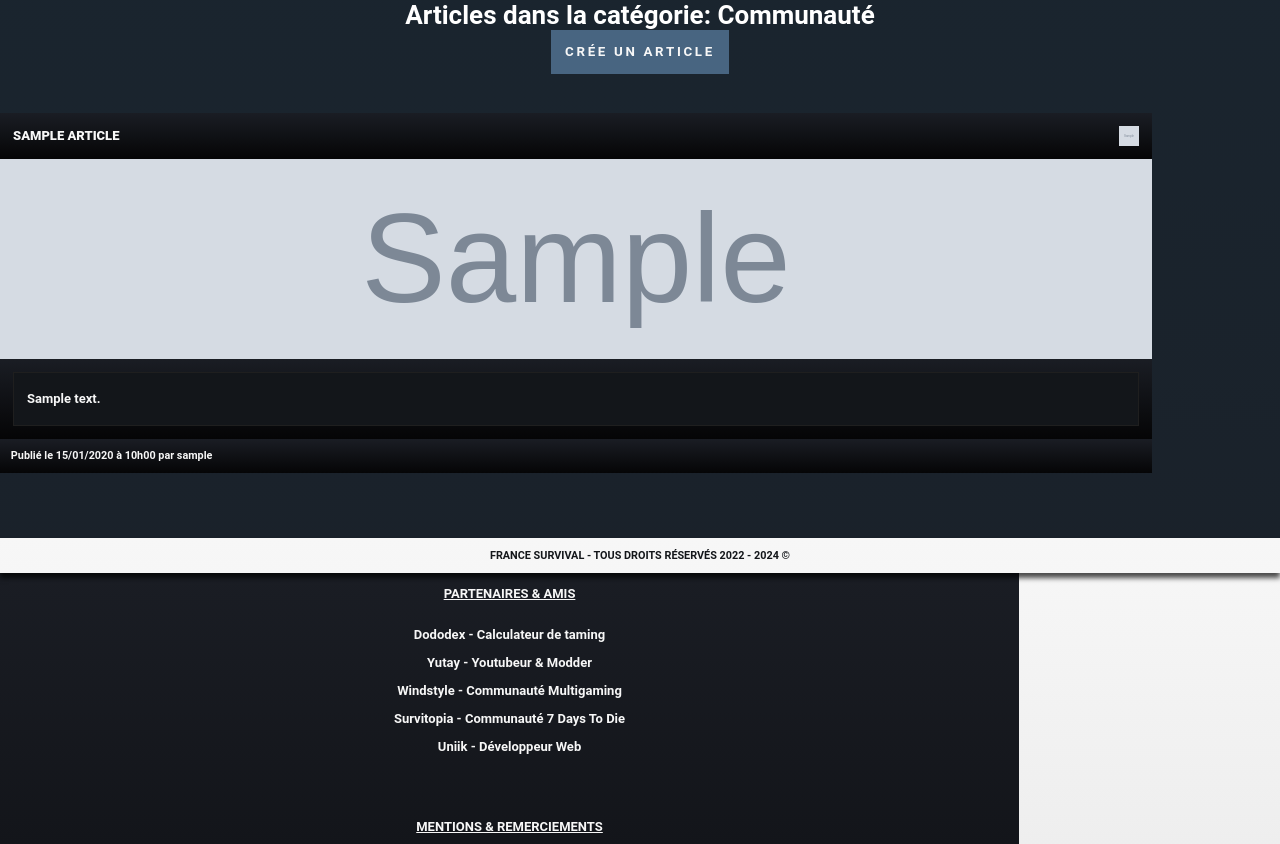
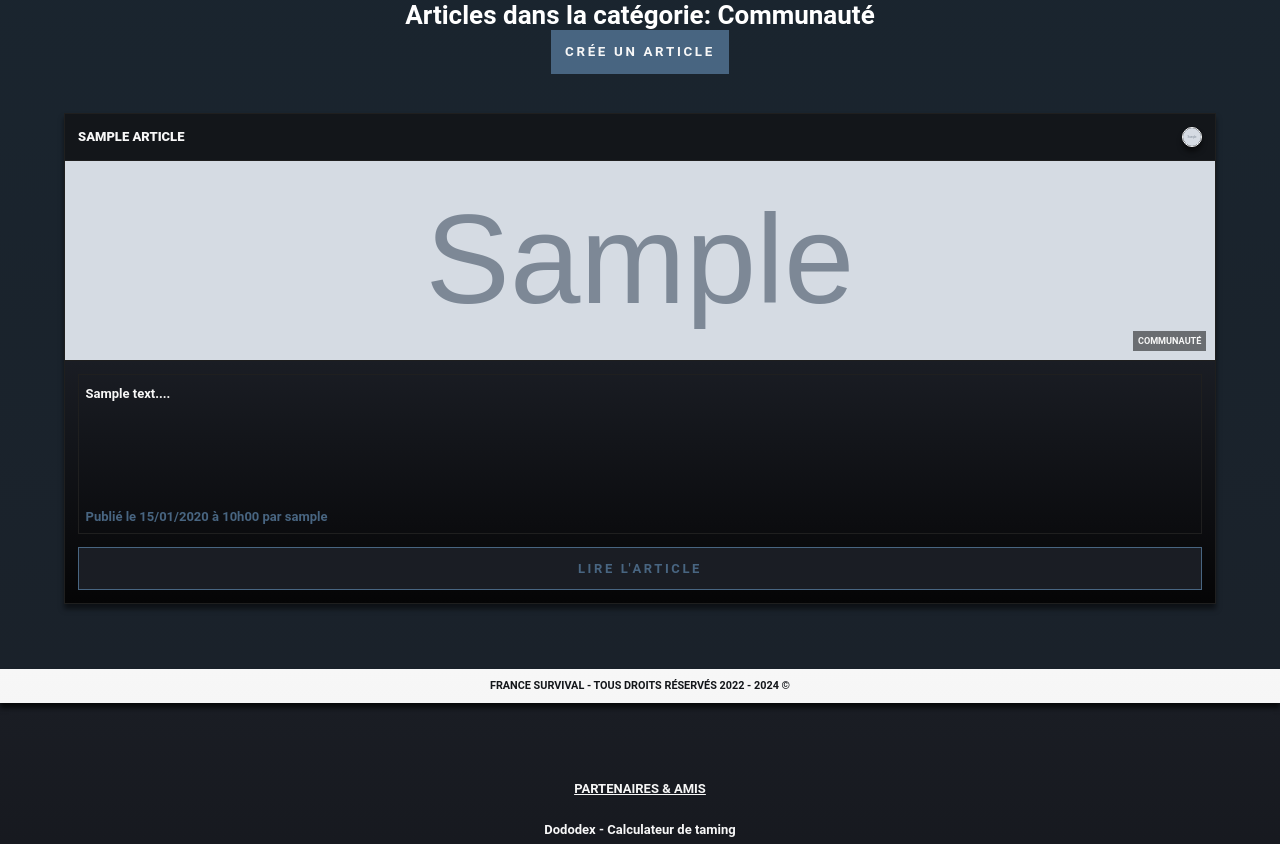
Before and after one commit to xamayca/PROJET-DE-FORMATION-PHP, a PHP site: page /actualites-communaute in a window 1280 px wide. Shown: the part 95-939 px from the top of the page. Run offline with PHP 8.4, Linux system fonts and the light colour scheme; data comes from the database, SQL or seed files in the repository; tables that the repository leaves empty hold one stand-in row (values such as "Sample post"); grey boxes marked "Sample" are stand-in pictures; some libraries are stand-ins or nearby versions.

Commit message:
probleme routeur non dynamique

```diff
--- a/controllers/ArticlesController.php
+++ b/controllers/ArticlesController.php
@@ -109,7 +109,7 @@ class ArticlesController
         $categories = $article->getCategoriesList();
 
         require_once '../views/elements/header.php';
-        require_once '../views/pages/articles/create-article.php';
+        require_once '../views/pages/articles/create.php';
         require_once '../views/elements/footer.php';
     }
 
@@ -135,9 +135,44 @@ class ArticlesController
                 $_SESSION['warning'] = $messageManager->getMessage('error', 'no_article_found');
             }
             require_once '../views/elements/header.php';
-            require_once '../views/pages/articles/display-articles.php';
+            require_once '../views/pages/articles/list.php';
             require_once '../views/elements/footer.php';
 
         }
     }
+
+    public function displayArticle($params)
+    {
+        // VERIFIER SI UN ID D'ARTICLE EST FOURNI DANS L'URL //
+        if (isset($params[0])) {
+            $articleId = $params[0];
+
+            // Instancie les gestionnaires nécessaires
+            $messageManager = new MessageManager();
+            $article = new Article();
+
+            // RECUPERE LES DONNEES DE L'ARTICLE PAR SON ID //
+            $articleData = $article->getArticleById($articleId);
+
+            // SI L'ARTICLE EXISTE //
+            if ($articleData) {
+                require_once '../views/elements/header.php';
+                require_once '../views/pages/articles/article.php';
+                require_once '../views/elements/footer.php';
+            } else {
+                // SI L'ARTICLE N'EXISTE PAS, REDIRIGE VERS LA PAGE D'ACCUEIL
+                $_SESSION['warning'] = $messageManager->getMessage('error', 'no_article_found');
+                header('Location: /');
+                // ON ARRÊTE L'EXÉCUTION DU SCRIPT //
+                exit;
+            }
+        } else {
+            // SI AUCUN ID D'ARTICLE N'EST FOURNI, REDIRIGE VERS LA PAGE D'ACCUEIL
+            $messageManager = new MessageManager();
+            $_SESSION['warning'] = $messageManager->getMessage('error', 'unexpected_error');
+            header('Location: /');
+            // ON ARRÊTE L'EXÉCUTION DU SCRIPT //
+            exit;
+        }
+    }
 }
--- a/models/article.php
+++ b/models/article.php
@@ -6,19 +6,12 @@ require_once '../utils/messages-manager.php';
 class Article
 {
     private $pdo;
-    private $id;
     private $title;
     private $content;
     private $cover;
     private $authorAvatar;
-    private $date;
     private $id_users;
     private $id_articles_categories;
-    /**
-     * @var mixed
-     */
-
-
 
     /** MÉTHODE POUR INITIALISER LA CONNEXION A LA BASE DE DONNÉES */
     public function __construct()
@@ -95,7 +88,7 @@ class Article
     {
         try {
             // PREPARATION DE LA REQUETE //
-            $sql = 'SELECT `gt3f5b_articles`.`id`, `title`,`content`,`views`,`cover`, DATE_FORMAT(`date`, "le %d/%m/%Y à %Hh%i") AS published_date_fr, `id_users`, `name`, `gt3f5b_users`.`username` AS author, `gt3f5b_users`.`avatar` AS authorAvatar FROM `gt3f5b_articles`
+            $sql = 'SELECT `gt3f5b_articles`.`id`, `title`, SUBSTR(`content`, 1, 100) AS `content`, `views`, `cover`, DATE_FORMAT(`date`, "le %d/%m/%Y à %Hh%i") AS published_date_fr, `id_users`, `name`, `gt3f5b_users`.`username` AS author, `gt3f5b_users`.`avatar` AS authorAvatar FROM `gt3f5b_articles`
             INNER JOIN `gt3f5b_articles_categories` ON `id_articles_categories` = `gt3f5b_articles_categories`.`id`
             INNER JOIN `gt3f5b_users` ON `gt3f5b_articles`.`id_users` = `gt3f5b_users`.`id`
             WHERE `id_articles_categories` = :category';
@@ -105,6 +98,28 @@ class Article
 
             // FETCH ALL RETOURNE UN TABLEAU CONTENANT TOUTES LES LIGNES DE LA TABLE //
             return $req->fetchAll(PDO::FETCH_OBJ);
+        } catch (PDOException $e) {
+            $this->handleDatabaseError();
+            // ON ARRÊTE L'EXÉCUTION DU SCRIPT //
+            exit();
+        }
+    }
+
+    /** MÉTHODE POUR RÉCUPÉRER UN ARTICLE PAR SON ID */
+    public function getArticleById()
+    {
+        try {
+            // PRÉPARE LA REQUETE //
+            $sql = 'SELECT `gt3f5b_articles`.`id`, `title`, `content`, `views`, `cover`, DATE_FORMAT(`date`, "le %d/%m/%Y à %Hh%i") AS published_date_fr, `id_users`, `name`, `gt3f5b_users`.`username` AS author, `gt3f5b_users`.`avatar` AS authorAvatar FROM `gt3f5b_articles`
+            INNER JOIN `gt3f5b_articles_categories` ON `id_articles_categories` = `gt3f5b_articles_categories`.`id`
+            INNER JOIN `gt3f5b_users` ON `gt3f5b_articles`.`id_users` = `gt3f5b_users`.`id`
+            WHERE `gt3f5b_articles`.`id` = :id';
+            $req = $this->pdo->prepare($sql);
+            $req->bindValue(':id', $this->id, PDO::PARAM_INT);
+            $req->execute();
+
+            // FETCH RETOURNE LA LIGNE SUIVANT LA REQUETE //
+            return $req->fetch(PDO::FETCH_OBJ);
         } catch (PDOException $e) {
             $this->handleDatabaseError();
             // ON ARRÊTE L'EXÉCUTION DU SCRIPT //
--- a/public/index.php
+++ b/public/index.php
@@ -25,6 +25,8 @@ $router->addRoute('/creer-un-article', 'Articles', 'createArticle');
 $router->addRoute('/actualites-communaute', 'Articles', 'displayArticlesByCategory', [1]);
 $router->addRoute('/actualites-ark-survival-ascended', 'Articles', 'displayArticlesByCategory', [2]);
 $router->addRoute('/actualites-ark-2', 'Articles', 'displayArticlesByCategory', [3]);
+// CREATION DE LA ROUTE POUR AFFICHER UN ARTICLE PAR SON ID
+$router->addRoute('/article', 'Articles', 'displayArticle');
 
 // CREATION DES ROUTES POUR LE TEST //
 $router->addRoute('/php-test', 'Pages', 'testPhp');
--- a/views/elements/footer.php
+++ b/views/elements/footer.php
@@ -1,3 +1,4 @@
+</div>
 <!-- FOOTER -->
 <footer>
     <div id="footer-header">
--- a/views/elements/header.php
+++ b/views/elements/header.php
@@ -145,3 +145,5 @@
 
 
     <header>ICI MON HEADER POUR PAS PERDRE LA TETE</header>
+
+<div class="container">
--- a/views/pages/account/profile.php
+++ b/views/pages/account/profile.php
@@ -6,7 +6,7 @@
         </button>
 
         <?php if (!empty($userData['avatar'])): ?>
-            <img class="avatar" src="<?= htmlspecialchars(str_replace('../public', '', $userData['avatar'])); ?>" alt="Avatar de l'utilisateur">
+            <img class="avatar" src="assets/img/uploads/users-avatars/<?php echo $userData['avatar']; ?>" alt="Avatar de l'utilisateur">
         <?php else: ?>
             <img class="avatar" src="assets/img/community/avatar-default.svg" alt="Avatar par défaut">
         <?php endif; ?>
--- a/views/pages/articles/display-articles.php
+++ /dev/null
@@ -1,36 +0,0 @@
-    <h1>Articles dans la catégorie: <?=  (!empty($articles)) ? $articles[0]->name : 'Aucun article disponible.' ?></h1>
-
-    <button id="create-article-button" onclick="window.location.href = '/creer-un-article'">Crée un article</button>
-
-    <?php if (empty($articles)): ?>
-        <p>Aucun article disponible dans cette catégorie.</p>
-    <?php else: ?>
-
-
-    <?php foreach ($articles as $article): ?>
-    <div id="article">
-
-        <div class="article-header">
-            <h2 class="article-title">
-                <?= htmlspecialchars($article->title) ?>
-                <img id="author-avatar" src="/assets/img/uploads/users-avatars/<?= htmlspecialchars($article->authorAvatar) ?>" alt="Avatar de l'auteur">
-            </h2>
-
-            <div class="article-cover">
-                <img src="/assets/img/uploads/covers-articles/<?= htmlspecialchars($article->cover) ?>" alt="Image de l'article">
-            </div>
-
-
-            <div class="article-content">
-                <p>
-                    <?= htmlspecialchars($article->content) ?>
-                </p>
-            </div>
-
-            <p class="article-footer">Publié <?= htmlspecialchars($article->published_date_fr) ?> par <?= htmlspecialchars($article->author) ?></p>
-
-        </div>
-
-        <?php endforeach; ?>
-    <?php endif; ?>
-    </div>
--- /dev/null
+++ b/views/pages/articles/list.php
@@ -0,0 +1,46 @@
+<h1>Articles dans la catégorie: <?=  (!empty($articles)) ? $articles[0]->name : 'Aucun article disponible.' ?></h1>
+
+<button id="create-article-button" onclick="window.location.href = '/creer-un-article'">Crée un article</button>
+
+<?php if (empty($articles)): ?>
+    <p>Aucun article disponible dans cette catégorie.</p>
+
+<?php else: ?>
+
+    <?php foreach ($articles as $article): ?>
+        <div id="article">
+            <div class="article-header">
+                <h2 class="article-title">
+                    <?= htmlspecialchars($article->title) ?>
+                    <img id="author-avatar" src="/assets/img/uploads/users-avatars/<?= htmlspecialchars($article->authorAvatar) ?>" alt="Avatar de l'auteur">
+                </h2>
+
+                <div class="article-cover">
+                    <img src="/assets/img/uploads/covers-articles/<?= htmlspecialchars($article->cover) ?>" alt="Image de l'article">
+                    <span id="categories">
+                        <?= htmlspecialchars($articles[0]->name) ?>
+                    </span>
+                </div>
+
+
+                <div class="article-content">
+
+                    <p>
+                        <?= htmlspecialchars(strip_tags($article->content)) ?>...
+
+                        <span id="article-info">
+                            Publié <?= htmlspecialchars($article->published_date_fr) ?> par <?= htmlspecialchars($article->author) ?>
+                        </span>
+                    </p>
+
+
+
+                    <a id="read-more-button" href='/articles/<?= $article->id ?>'>Lire l'article</a>
+
+                </div>
+
+
+            </div>
+        </div>
+    <?php endforeach; ?>
+<?php endif; ?>
```
Also changed, not shown: views/pages/articles/article.php (added, +16 -0 lines), public/assets/css/styles.min.css, public/assets/scss/_articles.scss, public/assets/scss/_common.scss, public/assets/scss/_footer.scss, views/pages/articles/create.php (renamed from views/pages/articles/create-article.php), 1 other file.
